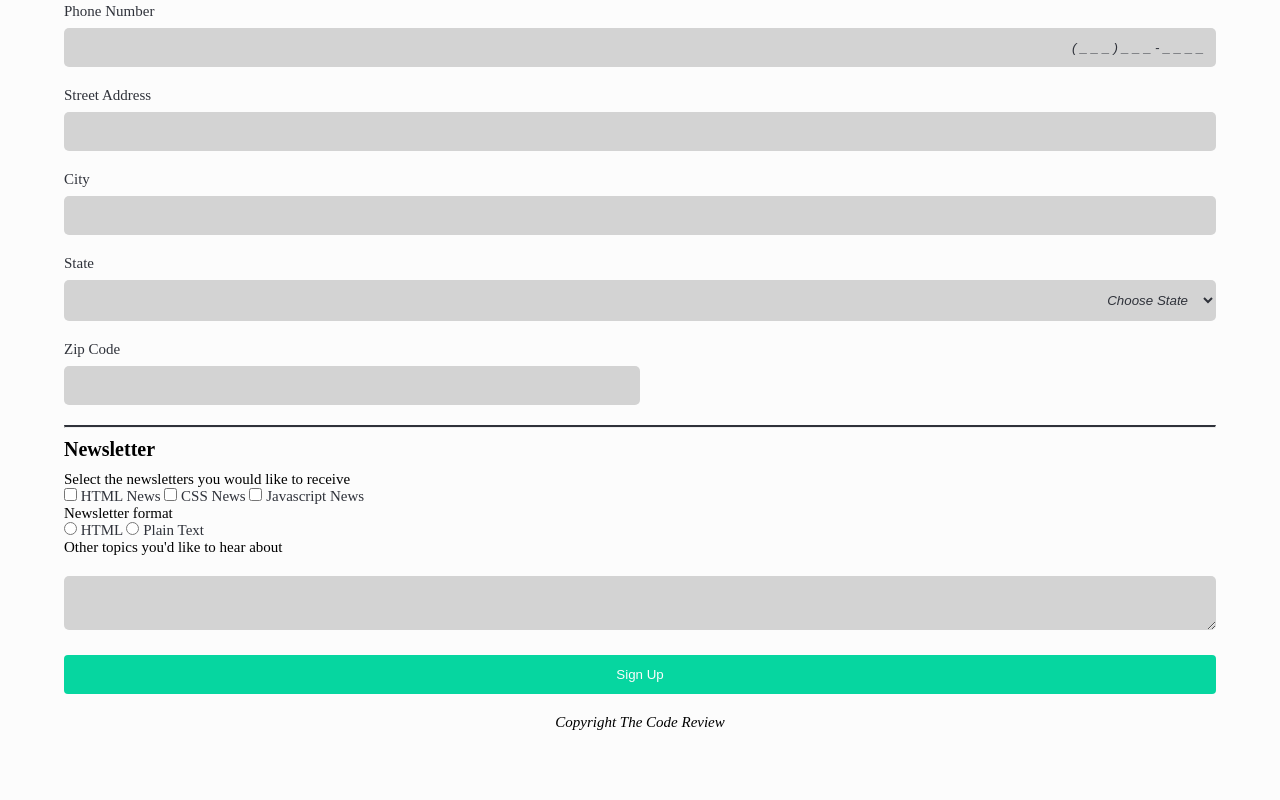
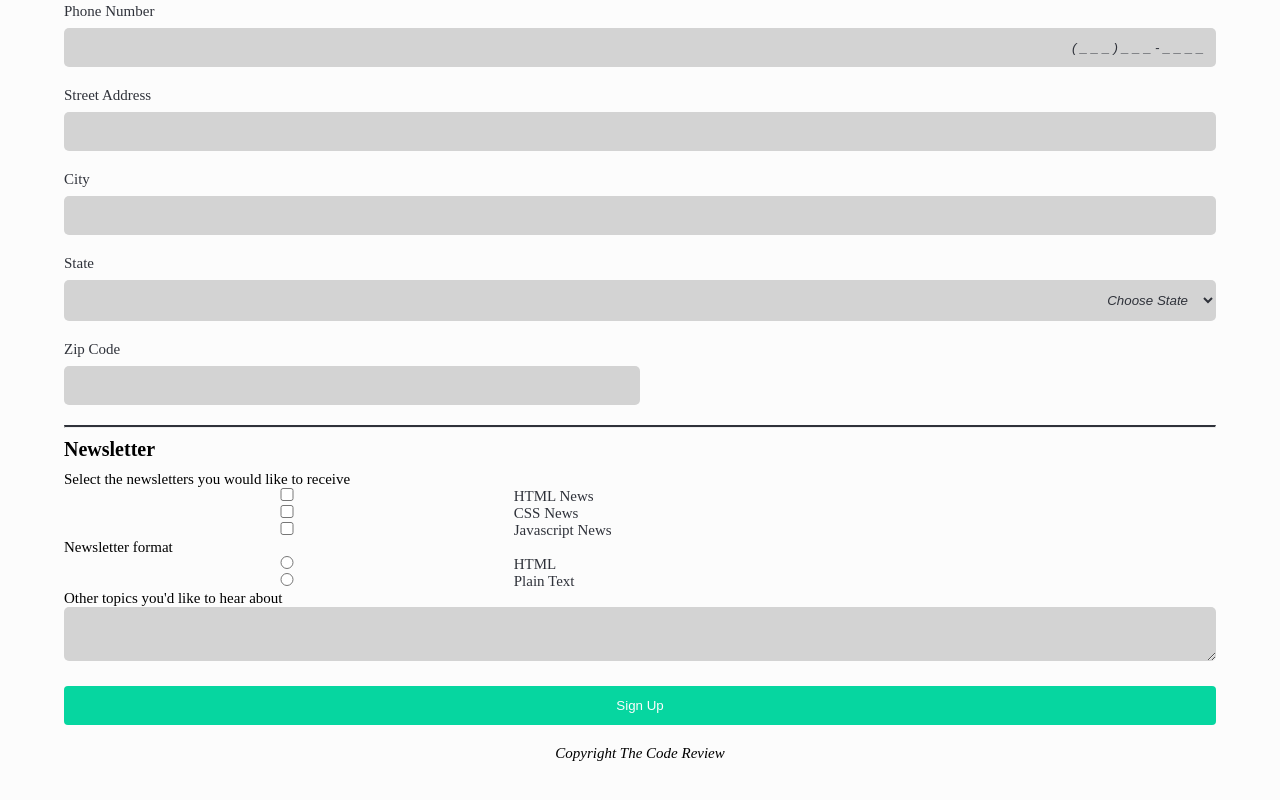
Before and after one commit to HayAlexis/Techdegree_3, a plain HTML site: page index.html in a window 1280 px wide. Shown: the part 450-1250 px from the top of the page. Drawn offline with Linux system fonts and the light colour scheme.

Commit message:
box align needs padding
I have gotten the boxes aligned in the Newsletter, but now I need to figure out the padding issue.

```diff
--- a/css/style.css
+++ b/css/style.css
@@ -139,28 +139,6 @@ label[for~="zip"] {
     text-align: left;
 }
 
-ul {
-    list-style-type:none;
-}
-
-li:first-child {
-    padding-top: 2rem;
-}
-
-li:nth-child(1),
-li:nth-child(2),
-li:nth-child(3),
-li:nth-child(4),
-li:nth-child(5),
-li:nth-child(6) {
-    padding-bottom: 1.5rem;
-}
-
-li:last-child,
-.other {
-    padding-bottom: 2rem;
-}
-
 #form {
     padding: var(--fm-p);
     text-align: left;
@@ -186,9 +164,31 @@ label {
 }
 
 .flexbox {
+    flex-direction: column;
     display: inline-block;
+    width: 100%;
 }
 
+input[type="checkbox"],
+input[type="radio"] {
+    width: 50%;
+    margin-left: -6.5rem;
+}
+
+label[for="html_news"],
+label[for="css"],
+label[for="js"] {
+    width: 50%;
+    margin-left: -6.5rem;
+    margin-right: 15rem;
+}
+
+label[for="html"],
+label[for="plain_text"] {
+    width: 50%;
+    margin-left: -6.5rem;
+    margin-right: 20rem;
+}
 
 button {
     background-color:var(--clr-a);
--- a/index.html
+++ b/index.html
@@ -130,7 +130,7 @@
                         <label for="plain_text">Plain Text</label>
                     </div>
 
-                    <p class="other">Other topics you'd like to hear about</p>
+                    <p>Other topics you'd like to hear about</p>
 
                         <textarea id="topics" name="user_topics"></textarea>
                    </fieldset>
```
